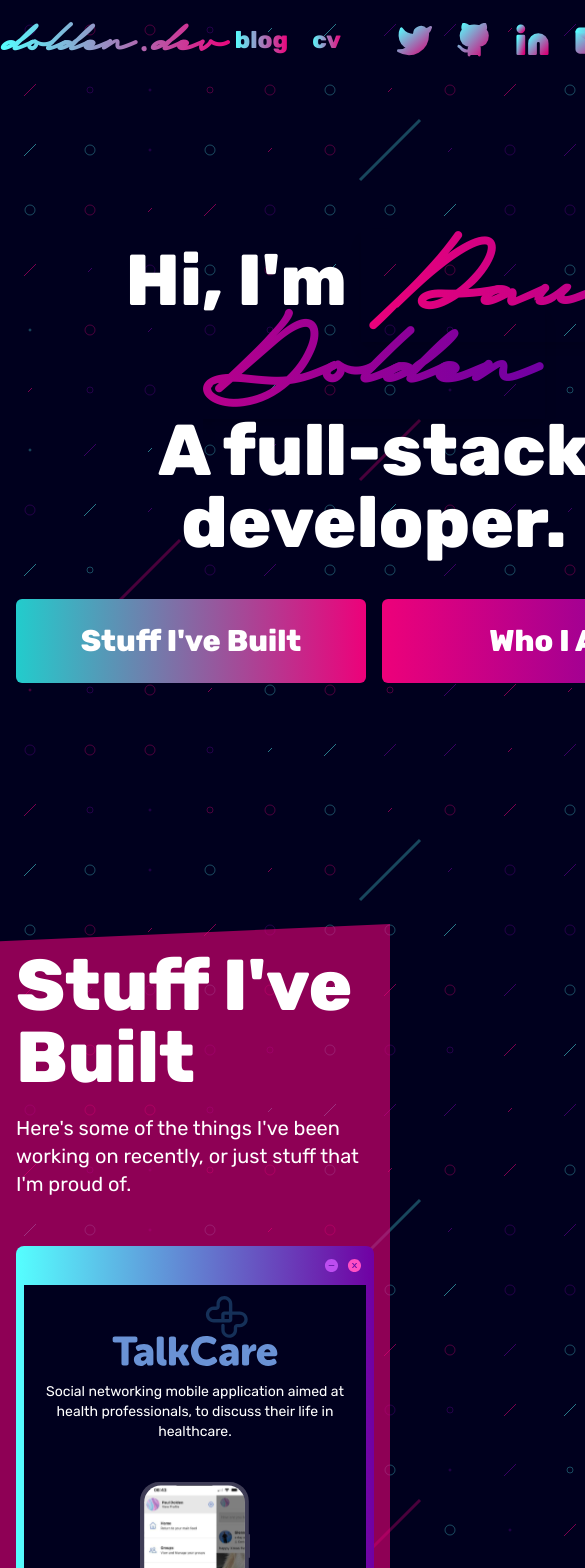
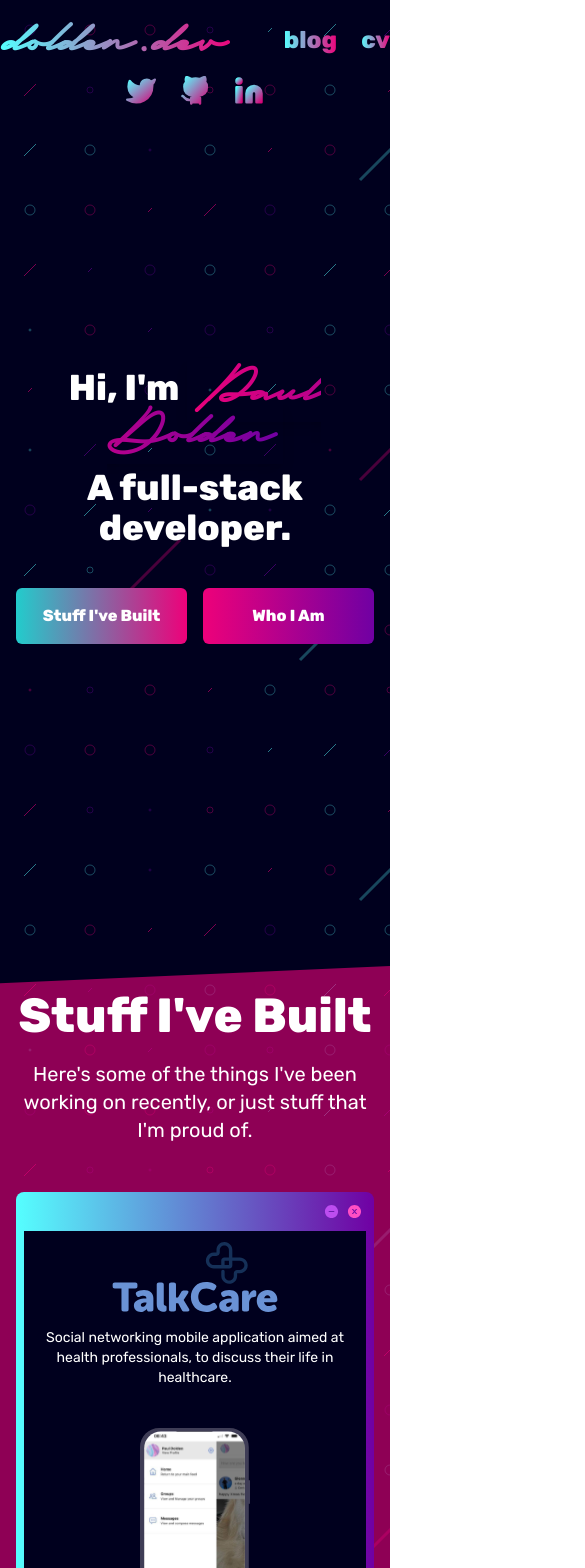
Before and after one commit to pauldolden/dolden.dev-v2, a Next.js app: page / in a window 390 px wide. Shown: the top 1568 px of the page, 585 px wide, since content can reach past the window. Built offline with nearby package versions, Linux system fonts and the light colour scheme.

Commit message:
responsive

```diff
--- a/components/About.tsx
+++ b/components/About.tsx
@@ -49,31 +49,33 @@ export const About = forwardRef(
           {inView && (
             <motion.div
               animate={{ opacity: [0, 1] }}
-              className="max-w-7xl mx-auto py-24 px-4 sm:px-6 lg:px-8"
+              className="max-w-7xl mx-auto py-24 px-4 sm:px-6 lg:px-8 flex flex-col"
             >
-              <div className="sm:flex sm:flex-col sm:align-center">
-                <h2 className="text-7xl font-extrabold text-white sm:text-center">
+              <div className=" text-center sm:flex sm:flex-col sm:align-center">
+                <h2 className="text-5xl lg:text-7xl font-extrabold text-white sm:text-center">
                   More About Me
                   <motion.div
                     animate={{ opacity: [0, 1], x: [-200, 0] }}
                     transition={{ delay: 1, duration: 0.2 }}
                     className="text-5xl flex relative justify-center font-extrabold text-white sm:text-center"
                   >
-                    <span>(This Guy, Right Here)</span>
+                    <span className="text-5xl lg:text-7xl">
+                      (This Guy, Right Here)
+                    </span>
                     <img
                       src="/svg/arrow.svg"
-                      className="h-[200px] absolute left-[75%]"
+                      className="h-[100px] lg:h-[200px] absolute left-[45%] lg:left-[75%] top-[100px]"
                     />
                   </motion.div>
                 </h2>
               </div>
 
-              <div className="mt-16 space-y-4 sm:mt-16 sm:space-y-0 lg:max-w-4xl lg:mx-auto xl:max-w-none xl:mx-0 grid grid-cols-3">
-                <div className="col-span-2 text-white text-xl font-medium mr-4">
+              <div className="mt-16 sm:mt-16 lg:max-w-4xl lg:mx-auto xl:max-w-none xl:mx-0 grid grid-cols-1 lg:grid-cols-3">
+                <div className="col-span-2 text-white text-xl font-medium mr-4 order-2 lg:order-1 text-center md:text-left">
                   <h3 className="font-extrabold text-3xl ">
                     The Personal Stuff
                   </h3>
-                  <p className="mt-4">
+                  <p className="mt-4 ">
                     Hello, I'm Paul. A developer from Essex, UK. I enjoy lots of
                     things, but do very few of them. Mostly I just code and hang
                     out with my wife, kid and dog. I learned to code by
@@ -85,11 +87,13 @@ export const About = forwardRef(
                     Media, in Witham, Essex, working on bespoke mobile
                     applications. My passion, however, remains the web.
                   </p>
-                  <div className="mt-4">
-                    <h3 className="font-extrabold text-3xl">Toolkit</h3>
-                    <div className="grid grid-cols-3 gap-3 mt-4">
+                  <div className="mt-4 flex flex-col items-center md:items-start">
+                    <h3 className="font-extrabold text-3xl md:self-start">
+                      Toolkit
+                    </h3>
+                    <div className="grid grid-cols-2 md:grid-cols-3 gap-x-20 gap-4 mt-4">
                       {toolkit.map((item) => (
-                        <div className="flex items-start">
+                        <div className="flex items-center justify-start">
                           <GradientIcon
                             name={item.name}
                             icon={item.icon}
@@ -104,13 +108,12 @@ export const About = forwardRef(
                     </div>
                   </div>
                 </div>
-                <div className="bg-gradient-to-r from-secondary-400 to-tertiary-400 p-2 rounded-[50px]">
-                  <img
-                    src="/svg/PD.svg"
-                    alt="Paul Dolden"
-                    className="h-full w-full"
-                  />
-                </div>
+
+                <img
+                  src="/svg/PD.svg"
+                  alt="Paul Dolden"
+                  className="h-[300px] md:h-[500px] lg:h-auto my-4 order-1 lg:order-2 mx-auto"
+                />
               </div>
             </motion.div>
           )}
--- a/components/Button.tsx
+++ b/components/Button.tsx
@@ -26,7 +26,7 @@ export const Button = (props: Props) => {
         props.altColor
           ? "bg-gradient-to-r from-tertiary-600 to-primary-400"
           : "bg-gradient-to-r from-primary-400 to-secondary-400"
-      } mt-10 px-10 py-6 text-white font-extrabold text-3xl rounded-md flex flex-col items-center justify-center w-[350px]`}
+      } mt-10 text-white font-extrabold  py-4 rounded-md flex flex-col flex-1 items-center justify-center lg:w-[350px] lg:text-3xl`}
       {...props}
     >
       {!hover ? (
--- a/components/Header.tsx
+++ b/components/Header.tsx
@@ -25,34 +25,35 @@ const navigation = [
 const social = [
   {
     name: "twitter",
-    icon: <FiTwitter size={35} />,
+    icon: <FiTwitter size={30} />,
     link: "https://twitter.com/pauldolden",
     delay: BASE_DELAY + 1.5,
   },
   {
     name: "github",
-    icon: <FiGithub size={35} />,
+    icon: <FiGithub size={30} />,
     link: "https://github.com/pauldolden",
     delay: BASE_DELAY + 1,
   },
   {
     name: "linkedin",
-    icon: <FiLinkedin size={35} />,
+    icon: <FiLinkedin size={30} />,
     link: "https://linkedin.com/in/pauldolden",
     delay: BASE_DELAY + 0.5,
   },
-  {
-    name: "email",
-    icon: <FiMail size={35} />,
-    link: "mailto:paul@dolden.dev",
-    delay: BASE_DELAY,
-  },
+  // {
+  //   name: "email",
+  //   icon: <FiMail size={35} />,
+  //   link: "mailto:paul@dolden.dev",
+  //   delay: BASE_DELAY,
+  // },
 ];
 
 export const Header = (props: Props) => {
   return (
     <header className="lg:container mx-auto py-5 min-h-[10vh]">
-      <div className="flex items-center justify-between">
+      <div className="flex flex-col md:flex-row gap-4 items-center md:gap-10">
+        <div className="flex flex-1 justify-between self-stretch">
           <motion.div
             animate={{ x: [-200, 0], opacity: [0, 1] }}
             transition={{
@@ -80,6 +81,8 @@ export const Header = (props: Props) => {
                 </a>
               ))}
             </div>
+          </div>
+        </div>
         <div className="flex gap-6 items-center">
           {social.map((item) => (
             <a href={item.link} key={item.link} target="_blank">
@@ -101,7 +104,6 @@ export const Header = (props: Props) => {
           ))}
         </div>
       </div>
-      </div>
     </header>
   );
 };
--- a/components/Hero.tsx
+++ b/components/Hero.tsx
@@ -17,17 +17,19 @@ export const Hero = ({ triggerScrollProjects, triggerScrollAbout }: Props) => {
         default: { duration: 0.4 },
       }}
     >
-      <div className="max-w-7xl mx-auto text-center px-4 sm:px-6 lg:px-8 flex flex-col items-center relative bottom-20">
+      <div className="max-w-7xl mx-auto text-center px-4 sm:px-6 lg:px-8 flex flex-col items-center relative bottom-20 ">
         <h2 className="text-7xl font-extrabold text-white">
-          <div>
+          <div className="text-4xl lg:text-7xl">
             Hi, I'm{" "}
-            <span className="font-extrabold text-7xl font-fathur text-transparent bg-clip-text bg-gradient-to-r from-primary-400 to-secondary-400 p-2 shadow-lg	">
+            <span className="font-extrabold  font-fathur text-transparent bg-clip-text bg-gradient-to-r from-primary-400 to-secondary-400 p-2 shadow-lg	">
               Paul Dolden
             </span>
           </div>
-          <div className="pt-4">A full-stack developer.</div>
+          <div className="pt-4 text-4xl lg:text-7xl">
+            A full-stack developer.
+          </div>
         </h2>
-        <div className="flex gap-4">
+        <div className="flex gap-4 w-full">
           <Button
             altColor
             onClick={triggerScrollProjects}
--- a/components/Logo.tsx
+++ b/components/Logo.tsx
@@ -7,7 +7,7 @@ export const Logo = () => {
     <Link href="/">
       <motion.h1
         whileHover={{ scale: 1.2, transition: { duration: 0.4 } }}
-        className="font-extrabold font-fathur text-transparent text-4xl bg-clip-text bg-gradient-to-r from-tertiary-400 to-primary-400 px-2 hover:bg-gradient-to-r hover:from-tertiary-100 hover:to-primary-100 cursor-pointer"
+        className="text-center md:text-left font-extrabold font-fathur text-transparent text-4xl bg-clip-text bg-gradient-to-r from-tertiary-400 to-primary-400 px-2 hover:bg-gradient-to-r hover:from-tertiary-100 hover:to-primary-100 cursor-pointer"
       >
         dolden.dev
       </motion.h1>
--- a/components/ProjectCard.tsx
+++ b/components/ProjectCard.tsx
@@ -18,7 +18,7 @@ export const ProjectCard = ({ data }: Props) => {
         flipSpeedBackToFront={0.2}
         flipSpeedFrontToBack={0.2}
         isFlipped={hover}
-        containerClassName="flex-1"
+        containerClassName="flex-1 my-3"
         cardStyles={{
           front: {
             flex: 1,
--- a/components/Projects.tsx
+++ b/components/Projects.tsx
@@ -12,8 +12,8 @@ export const Projects = forwardRef(
 
     return (
       <>
+        <img src="/svg/slope.svg" alt="slope" />
         <div ref={ref} />
-        <img src="/svg/slope.svg" alt="slope" />
         <div
           className="bg-pinkop opacity min-h-[90vh] flex flex-col justify-center"
           ref={inViewRef}
@@ -25,16 +25,16 @@ export const Projects = forwardRef(
                 className="max-w-7xl mx-auto px-4 sm:px-6 lg:px-8"
               >
                 <div className="sm:flex sm:flex-col sm:align-center">
-                  <h1 className="text-7xl font-extrabold text-white sm:text-center">
+                  <h1 className="text-5xl md:text-7xl text-center font-extrabold text-white sm:text-center">
                     Stuff I've Built
                   </h1>
-                  <p className="mt-5 text-xl text-white sm:text-center">
+                  <p className="mt-5 text-xl text-center text-white sm:text-center">
                     Here's some of the things I've been working on recently, or
                     just stuff that I'm proud of.
                   </p>
                 </div>
 
-                <div className="mt-12 space-y-4 sm:mt-16 sm:space-y-0 sm:grid sm:grid-cols-2 sm:gap-6 lg:max-w-4xl lg:mx-auto xl:max-w-none xl:mx-0 xl:grid-cols-4">
+                <div className="mt-12 space-y-4 sm:mt-16 sm:space-y-0 sm:grid sm:grid-cols-2 gap-6 lg:max-w-4xl lg:mx-auto xl:max-w-none xl:mx-0 xl:grid-cols-4">
                   {projects.map((project) => (
                     <ProjectCard key={project.name} data={project} />
                   ))}
--- a/next.config.js
+++ /dev/null
@@ -1,10 +0,0 @@
-const withMDX = require("@next/mdx")({
-  extension: /\.mdx?$/,
-  options: {
-    remarkPlugins: [],
-    rehypePlugins: [],
-  },
-});
-module.exports = withMDX({
-  pageExtensions: ["js", "jsx", "md", "mdx", "ts", "tsx"],
-});
--- a/package.json
+++ b/package.json
@@ -7,17 +7,13 @@
   },
   "dependencies": {
     "@heroicons/react": "^1.0.5",
-    "@mdx-js/loader": "^1.6.22",
-    "@mdx-js/react": "^1.6.22",
-    "@next/mdx": "^12.0.7",
     "framer-motion": "^5.5.5",
     "next": "latest",
     "react": "^17.0.2",
     "react-card-flip": "^1.1.5",
     "react-dom": "^17.0.2",
     "react-icons": "^4.3.1",
-    "react-intersection-observer": "^8.33.1",
-    "uuid": "^8.3.2"
+    "react-intersection-observer": "^8.33.1"
   },
   "devDependencies": {
     "@types/node": "^17.0.4",
--- a/styles/globals.css
+++ b/styles/globals.css
@@ -5,4 +5,5 @@
 
 html {
   scroll-behavior: smooth;
+  min-width: 100vw;
 }
```
Also changed, not shown: 1 other file (tests, documents, lock files or other folders). Lines whose indentation alone changed are shown as unchanged.
